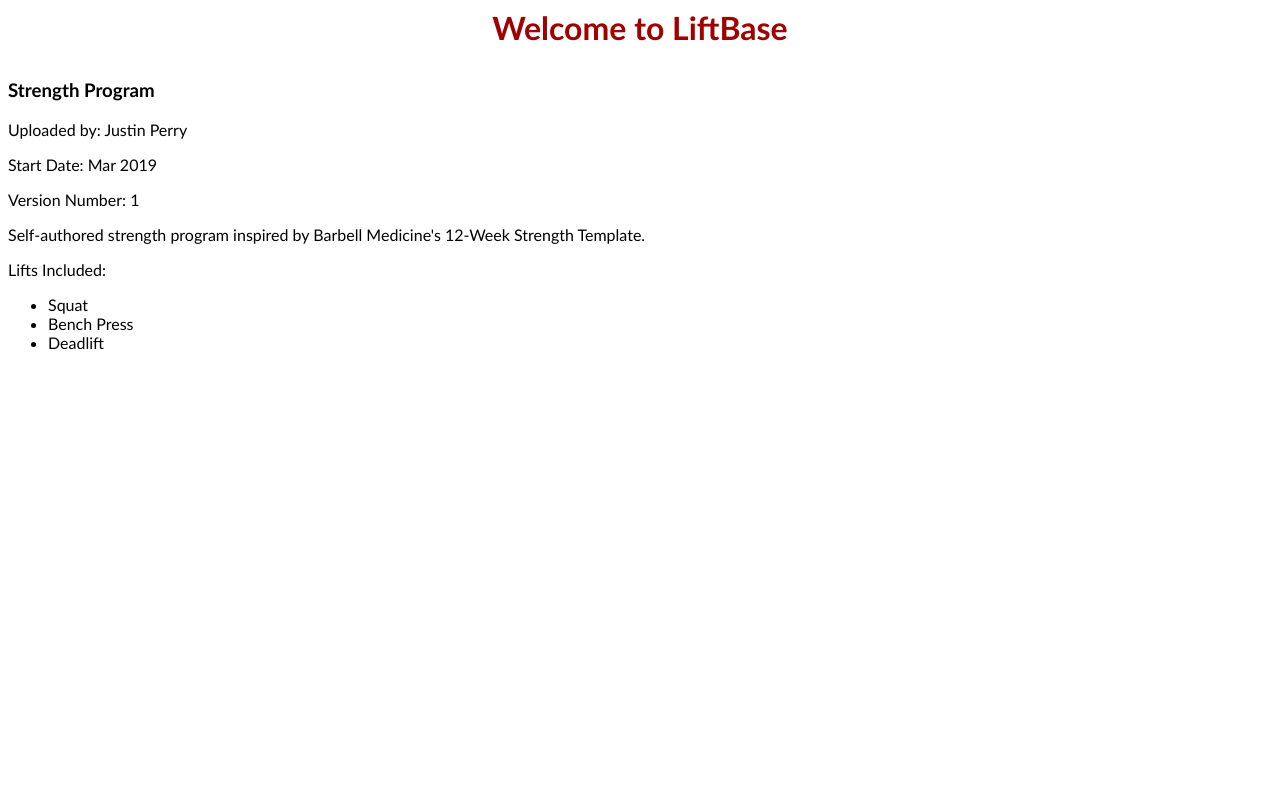
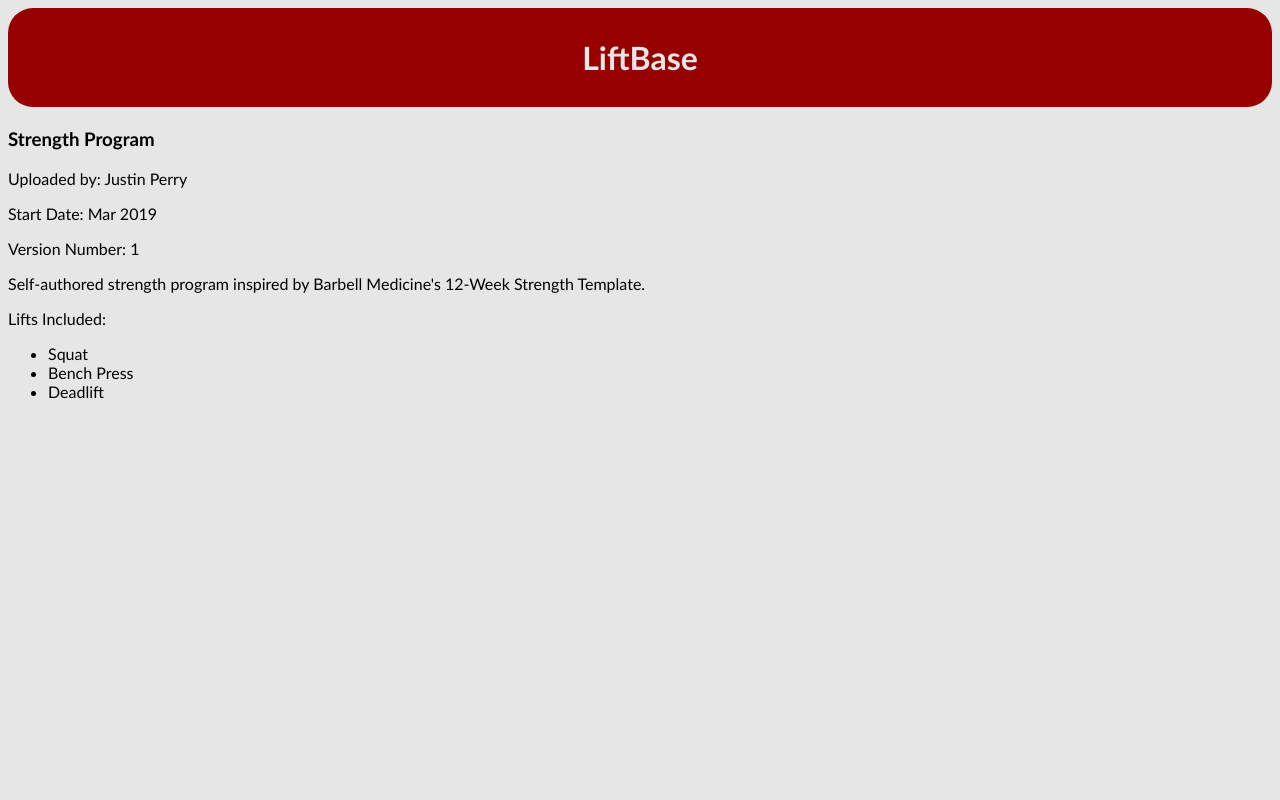
Before and after one commit to justinchristopherperry/LiftBase, a Django app: page /programs/1/ in a window 1280 px wide. Run offline with Django 3.2, Linux system fonts and the light colour scheme; data comes from the database, SQL or seed files in the repository.

Commit message:
Basic header & css

```diff
--- a/programs/templates/base.html
+++ b/programs/templates/base.html
@@ -1,13 +1,12 @@
-
 {% load static %}
 <html lang="en-US">
     <head>
         <meta charset="UTF-8">
         <title>Home - LiftBase</title>
-        <link rel="stylesheet" type="text/css" href="{% static 'css/main.css' %}">
+        <link rel="stylesheet" type="text/css" href="{% static 'css/style.css' %}" >
     </head>
-    <div class="header">
-        <h1 class="test">Welcome to LiftBase</p>
+    <div>
+        <h1 class="header_title">LiftBase</h1>
     </div>
     {% block content %}
     {% endblock %}
--- a/programs/templates/home.html
+++ b/programs/templates/home.html
@@ -8,11 +8,11 @@
             </a>
 
             {% if program.version %}
-                <p> Version: {{ program.version }} </p>
+            <p> Version: {{ program.version }} </p>
             {% endif %}
 
             {% if program.date %}
-            <p> Date: {{ program.date }} </p>
+            <p> Date: {{ program.date|date:"M Y"  }} </p>
             {% endif %}
 
             <p> By, {{ program.username }} </p>
--- a/static/css/main.css
+++ /dev/null
@@ -1,7 +0,0 @@
-h1.test {
-    color: rgb(161, 0, 0);
-    text-align: center;
-}
-body {
-    font-family: "Trebuchet MS", Helvetica, sans-serif;
-}
--- /dev/null
+++ b/static/css/style.css
@@ -0,0 +1,24 @@
+html {
+    background: rgb(230, 230, 230);
+}
+
+body {
+    font-family: "Trebuchet MS",Helvetica, sans-serif;
+}
+
+.header_title {
+    color:  rgb(230, 230, 230);
+    text-align: center;
+    background: rgb(150, 0, 0);
+    padding: 30px;
+    border-radius: 25px;
+}
+
+.program_listing {
+    padding: 5px;
+    border-radius: 25px;
+    border-color: rgb(150, 0, 0);
+    border-width: 5px;
+    border-style: solid;
+    margin-bottom: 10px;
+}
```
Also changed, not shown: static/my_style.css (deleted, +0 -7 lines).
